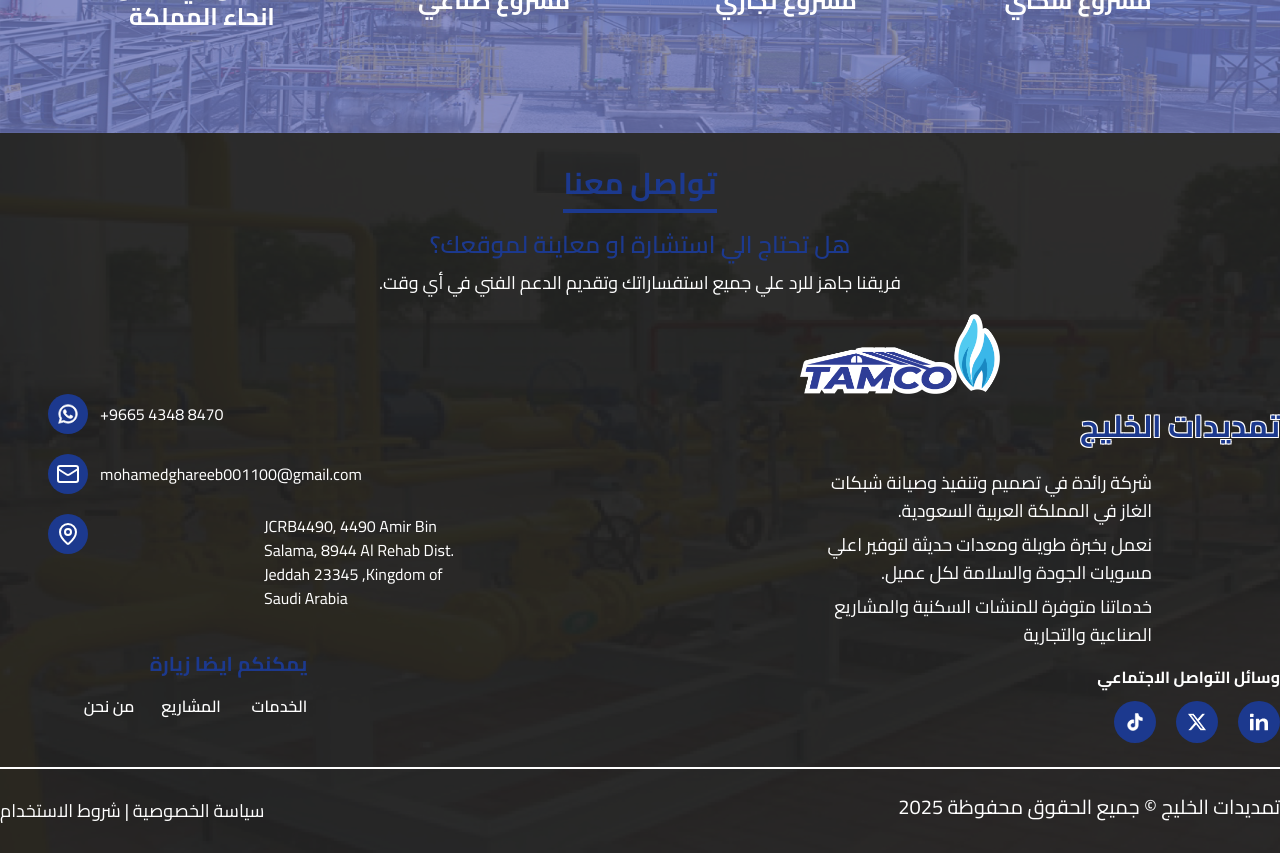
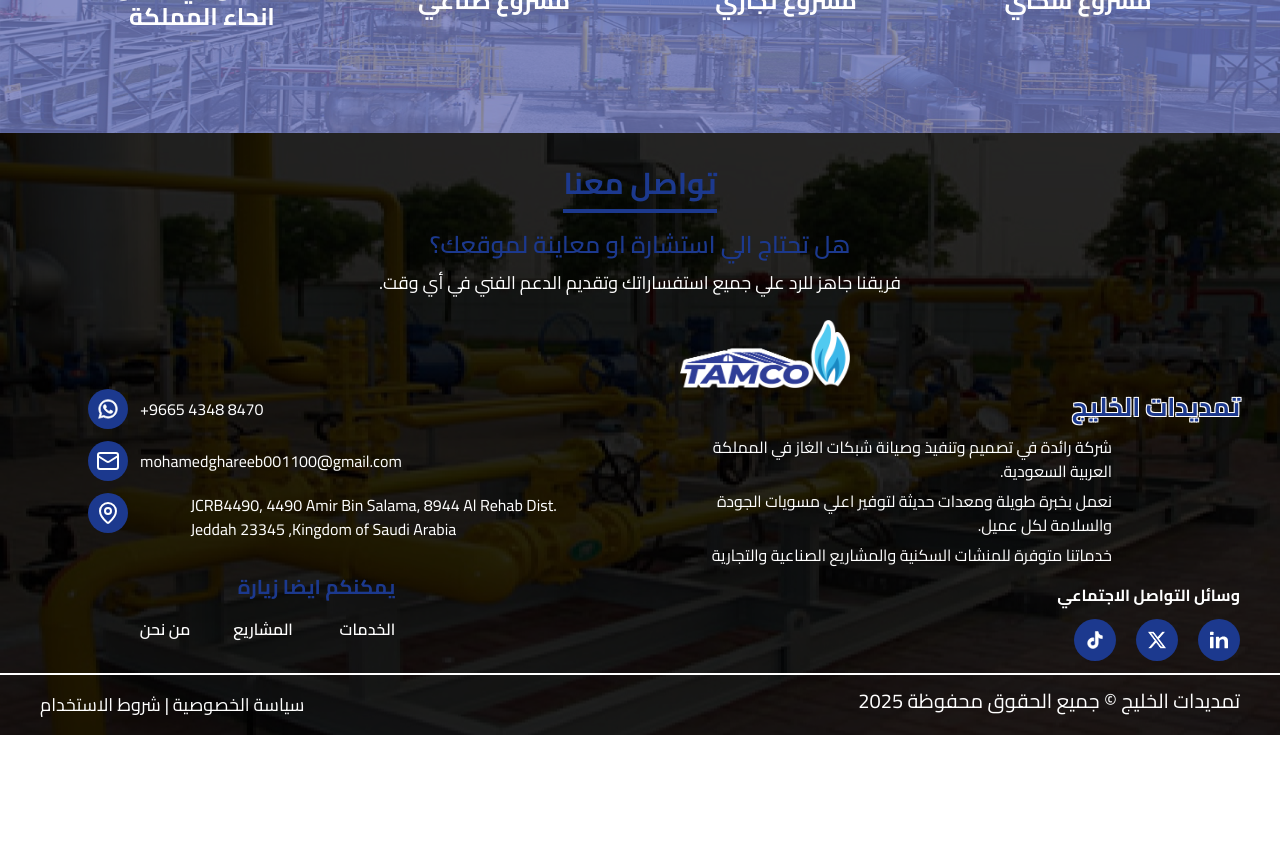
Before and after one commit to AbdEl-WahabGhareeb/tamdidat-elkhalij, a Next.js app: page / in a window 1280 px wide. Shown: the part 2720-3573 px from the top of the page. After the commit the page ends 3455 px from the top, so only its background shows below. Built offline with nearby package versions, Linux system fonts and the light colour scheme.

Commit message:
Deploying

```diff
--- a/src/app/layout.tsx
+++ b/src/app/layout.tsx
@@ -26,9 +26,9 @@
 export const metadata: Metadata = {
     metadataBase: new URL('https://taamco.com'),
     icons: {
-        icon: '/assets/Logo.svg',
-        apple: '/assets/Logo.svg',
-        shortcut: '/assets/Logo.svg'
+        icon: '/assets/icon.jpg',
+        apple: '/assets/icon.jpg',
+        shortcut: '/assets/icon.jpg'
     },
     title: {
         default: siteMetadata.title,
--- a/src/app/metadata.ts
+++ b/src/app/metadata.ts
@@ -123,7 +123,7 @@
         siteName: "تمديدات الخليج",
         images: [
             {
-                url: "https://taamco.com/assets/Logo.svg",
+                url: "https://taamco.com/assets/icon.jpg",
                 width: 32,
                 height: 32,
                 alt: `تمديدات الخليج - شركة تمديدات الخليج المحدودة هي شركة سعودية متخصصة في تصميم وتنفيذ وصيانة شبكات الغاز وشحن خزانات الغاز للمنازل والمنشآت التجارية والصناعية.نفتخر بأننا شركاء نجاح لعدد كبير من المشاريع السكنية والتجارية والصناعية في مختلف المدن السعودية، مع سجل حافل بالإنجازات ورضا العملاء بنسبة 100%.نعمل بفريق فني معتمد يستخدم أحدث التقنيات والمعدات لتقديم حلول غاز آمنة وموثوقة تلبي احتياجات العملاء بدقة وكفاءة.`,
--- a/src/components/FooterComponent/Footer.tsx
+++ b/src/components/FooterComponent/Footer.tsx
@@ -8,10 +8,10 @@
     return (
         <>
             <div className="bg-[url(/assets/footer.jpg)] bg-cover bg-center relative md:px-0">
-                <div className="layer absolute top-0 bottom-0 left-0 right-0 z-0 bg-[#222222]/95 "></div>
+                <div className="layer absolute top-0 bottom-0 left-0 right-0 z-0 bg-[#000]/85 "></div>
 
                 <div
-                    className="container relative text-white mx-auto pt-8 "
+                    className="container md:px-10 relative text-white mx-auto pt-8 "
                     dir="rtl"
                 >
                     <div id="footer" className="flex justify-center text-center w-full flex-col items-center">
@@ -28,10 +28,10 @@
                         </p>
                     </div>
 
-                    <div className="grid grid-cols-1 items-center justify-center mb-6 mt-3 md:grid-cols-2 lg:gap-80">
+                    <div className="grid grid-cols-1 items-center justify-center my-3 md:grid-cols-2 lg:gap-20">
                         <div className="logo-and-desc w-4/5 mx-auto md:w-full flex-col justify-center items-start lg:items-center">
                             <div className="flex flex-col w-full mb-5 justify-start sm:items-start">
-                                <div className="relative mb-1 w-1/3 mt-3 sm:mt-0 min-w-[200px] sm:ms-auto h-[90px]">
+                                <div className="relative w-1/4 mt-3 sm:mt-0 min-w-[170px] sm:ms-auto h-[90px]">
                                     <Image
                                         className="w-full h-full object-contain"
                                         sizes="(max-width: 768px) 100vw (max-width: 1200px) 50vw , 25vw"
@@ -40,11 +40,11 @@
                                         alt="شعار شركة تمديدات الخليج في تذييل الصفحة"
                                     />
                                 </div>
-                                <h2 className="text-[1.8rem] text-shadow-special md:text-[1.9rem] lg:text-[1.9rem] str font-bold text-blue-900">
+                                <h2 className="text-[1.8rem] leading-4 text-shadow-special md:text-[1.6rem] font-bold text-blue-900">
                                     تمديدات الخليج
                                 </h2>
                             </div>
-                            <div className="desc mb-4 text-lg w-full lg:ps-32">
+                            <div className="desc mb-4 text-base w-full lg:ps-32">
                                 <p className="mt-1">
                                     شركة رائدة في تصميم وتنفيذ وصيانة شبكات
                                     الغاز في المملكة العربية السعودية.
@@ -100,7 +100,7 @@
                             </div>
                         </div>
 
-                        <div className="icons w-4/5 mx-auto md:w-full flex pt-3 md:pt-10 md:pe-12 gap-5 justify-center items-end mt-5 flex-col">
+                        <div className="icons w-4/5 mx-auto md:w-full flex pt-3 md:pt-10 md:pe-12 gap-3 justify-center items-end mt-5 flex-col">
                             <div className="flex gap-3 flex-row-reverse items-center justify-center">
                                 <div className="bg-blue-900 w-[40px] h-[40px] flex items-center justify-center rounded-full text-white p-2">
                                     <div className="relative w-[20px]  text-white h-[20px]">
@@ -131,7 +131,7 @@
                             </div>
 
                             <div className="flex gap-3 items-start justify-center">
-                                <p className="text-base text-end md:w-1/2 me-auto font-medium">
+                                <p className="text-base text-end md:w-4/5 me-auto font-medium">
                                     JCRB4490, 4490 Amir Bin Salama, 8944 Al
                                     Rehab Dist. Jeddah 23345 ,Kingdom of Saudi
                                     Arabia
@@ -178,7 +178,7 @@
 
                 <div className="bg-white w-full h-0.5 z-10 relative"></div>
 
-                <div className="flex container mx-auto flex-col text-center md:flex-row gap-3 justify-between items-center py-6  text-white relative z-10">
+                <div className="flex container md:px-10 mx-auto flex-col text-center md:flex-row gap-3 justify-between items-center py-3 text-white relative z-10">
                     <p className="text-lg">سياسة الخصوصية | شروط الاستخدام</p>
                     <p className="text-xl mb-2">
                         تمديدات الخليج © جميع الحقوق محفوظة 2025
--- a/src/components/Nav-Component/Navbar.tsx
+++ b/src/components/Nav-Component/Navbar.tsx
@@ -25,7 +25,7 @@
                 dir="rtl"
             >
                 <div className="container px-4 md:px-10 mx-auto flex justify-between items-center pt-1">
-                    <Link href="#" className="pb-1 min-w-[10%] ">
+                    <Link href="/" className="pb-1 min-w-[10%] ">
                         <div className=" flex flex-col justify-center items-end gap-0">
                             <div className="relative h-10 w-full">
                                 <Image
--- a/src/components/SliderComponent/MainSlider.tsx
+++ b/src/components/SliderComponent/MainSlider.tsx
@@ -41,7 +41,7 @@
                             </span>
                             <span className="text-xl block w-full pt-3">
                                 شركة رائدة في تصميم وتنفيذ وصيانة شبكات الغاز في
-                                المملكة العربية السعودية. <br />~
+                                المملكة العربية السعودية. <br />
                                 <span className="mb-3 block self-center justify-self-center">
                                     نعمل بخبرة طويلة ومعدات حديثة لتوفير أعلى
                                     مستويات الجودة والسلامة لكل عميل. <br />
```
Also changed, not shown: public/assets/icon.jpg (added).
